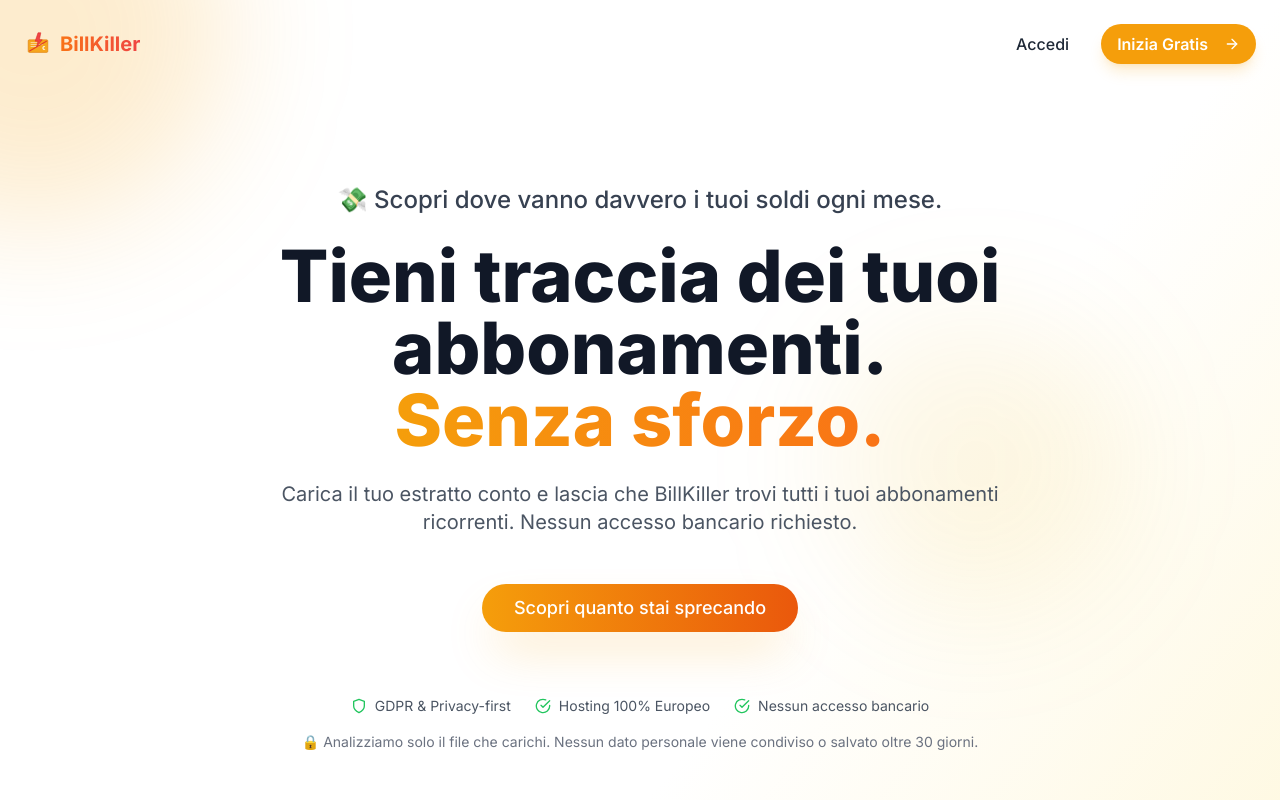
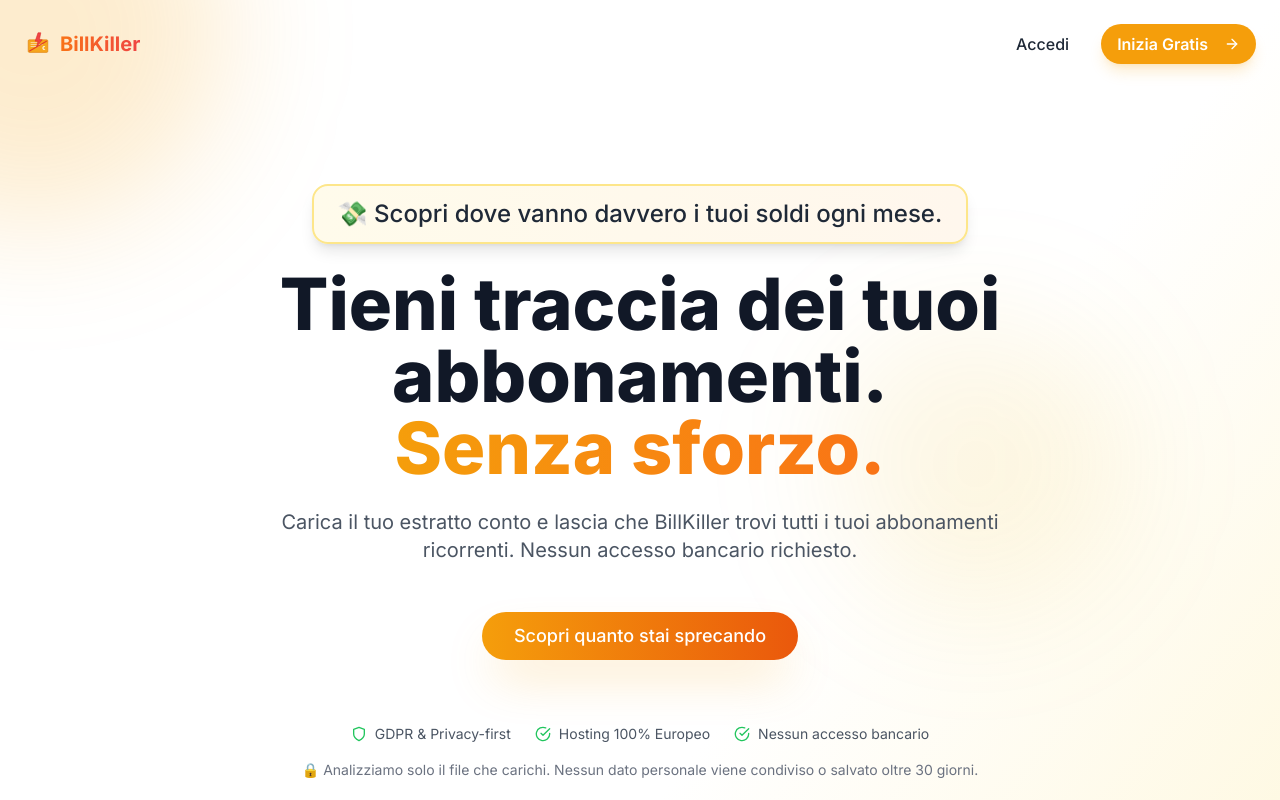
Before and after one commit to danielescianna04-dev/BillKiller, a Next.js app: page / in a window 1280 px wide. Shown: the top 800 px of the page. Built offline with nearby package versions, Linux system fonts and the light colour scheme.

Commit message:
Add gradient box to microheadline

```diff
--- a/app/page.tsx
+++ b/app/page.tsx
@@ -55,10 +55,12 @@
 
       {/* Hero Section */}
       <section className="relative container mx-auto px-4 sm:px-6 py-16 sm:py-24 text-center flex flex-col items-center">
-        <div className="text-center mb-4 sm:mb-6">
-          <p className="text-lg sm:text-xl md:text-2xl text-gray-700 font-medium">
-            💸 Scopri dove vanno davvero i tuoi soldi ogni mese.
-          </p>
+        <div className="inline-block mb-4 sm:mb-6">
+          <div className="px-6 py-3 rounded-2xl bg-gradient-to-r from-amber-50 to-orange-50 border-2 border-amber-200 shadow-lg">
+            <p className="text-lg sm:text-xl md:text-2xl text-gray-800 font-medium">
+              💸 Scopri dove vanno davvero i tuoi soldi ogni mese.
+            </p>
+          </div>
         </div>
 
         <h1 className="text-4xl sm:text-5xl md:text-7xl font-extrabold mb-4 sm:mb-6 leading-tight text-gray-900">
```
